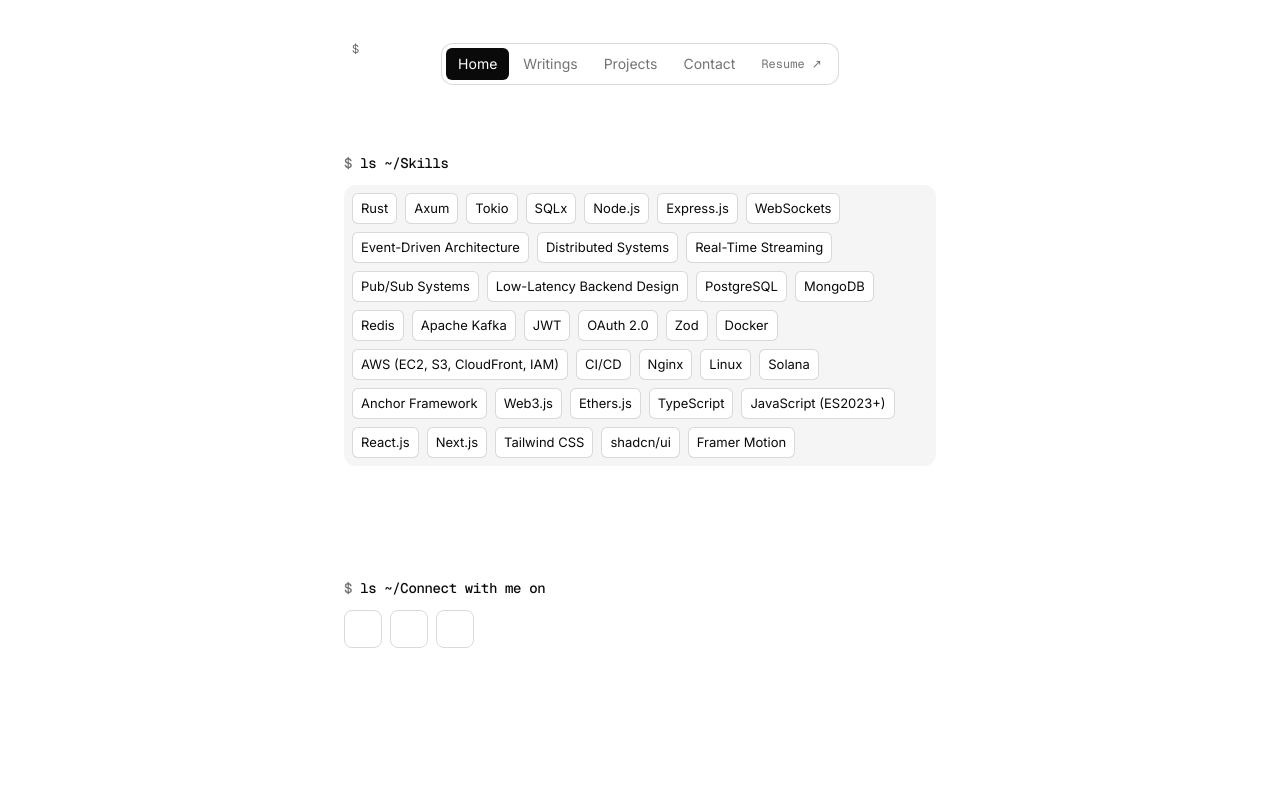
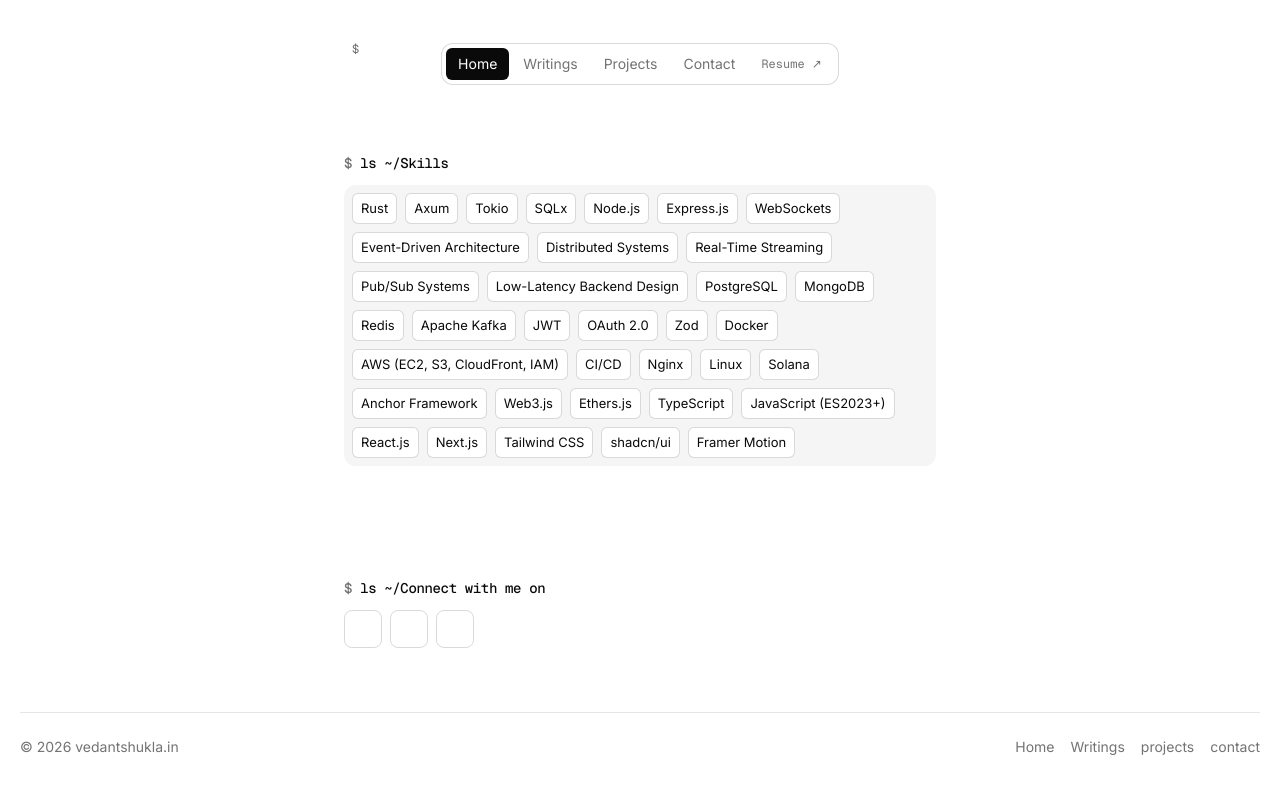
Before and after one commit to VedantShuklaaa/portfolio, a Next.js app: page / in a window 1280 px wide. Shown: the part 691-1484 px from the top of the page. Before the commit the page ends 1451 px from the top, so only its background shows below. Built offline with nearby package versions, Linux system fonts and the light colour scheme; no server answers; some icons are missing.

Commit message:
feat: added footer

```diff
--- a/app/layout.tsx
+++ b/app/layout.tsx
@@ -4,6 +4,7 @@
 import { MotionProvider } from "@/components/motion-provider";
 import { Navbar } from "@/components/navbar";
 import "./globals.css";
+import { Footer } from "@/components/footer";
 
 const inter = Inter({
   subsets: ["latin"],
@@ -44,6 +45,7 @@
             <Navbar />
             <main className="">{children}</main>
           </div>
+          <Footer />
         </MotionProvider>
       </body>
     </html>
--- /dev/null
+++ b/components/footer.tsx
@@ -0,0 +1,38 @@
+import Link from "next/link";
+
+const NAME = "vedantshukla.in"; // set your full name
+const LINKS = [
+	{ label: "Home", href: "/" },
+	{ label: "Writings", href: "/writings" },
+	{ label: "projects", href: "https://projects.vedantshukla.in" },
+	{ label: "contact", href: "/contact" },
+];
+
+export function Footer() {
+	const year = new Date().getFullYear();
+
+	return (
+		<footer className="mx-auto w-full max-w-full px-5 pb-10 pt-16">
+			<div className="flex flex-col gap-4 border-t pt-6 text-sm text-muted-foreground sm:flex-row sm:items-center sm:justify-between">
+				<p>
+					© {year} {NAME}
+				</p>
+
+				<nav aria-label="Footer">
+					<ul className="flex items-center gap-4">
+						{LINKS.map(({ label, href }) => (
+							<li key={href}>
+								<Link
+									href={href}
+									className="rounded-sm outline-none transition-colors hover:text-foreground focus-visible:ring-2 focus-visible:ring-ring"
+								>
+									{label}
+								</Link>
+							</li>
+						))}
+					</ul>
+				</nav>
+			</div>
+		</footer>
+	);
+}
--- a/components/socials.tsx
+++ b/components/socials.tsx
@@ -30,7 +30,6 @@
 			animate={{ opacity: 1, y: 0 }}
 			transition={{ duration: 0.5, delay: 0.2 }}
 			aria-labelledby="socials-heading"
-			className="pb-28"
 		>
 			<h2 id="socials-heading" className="mb-3 font-mono text-sm">
 				<TerminalPrompt command="ls ~/Connect with me on" />
```
